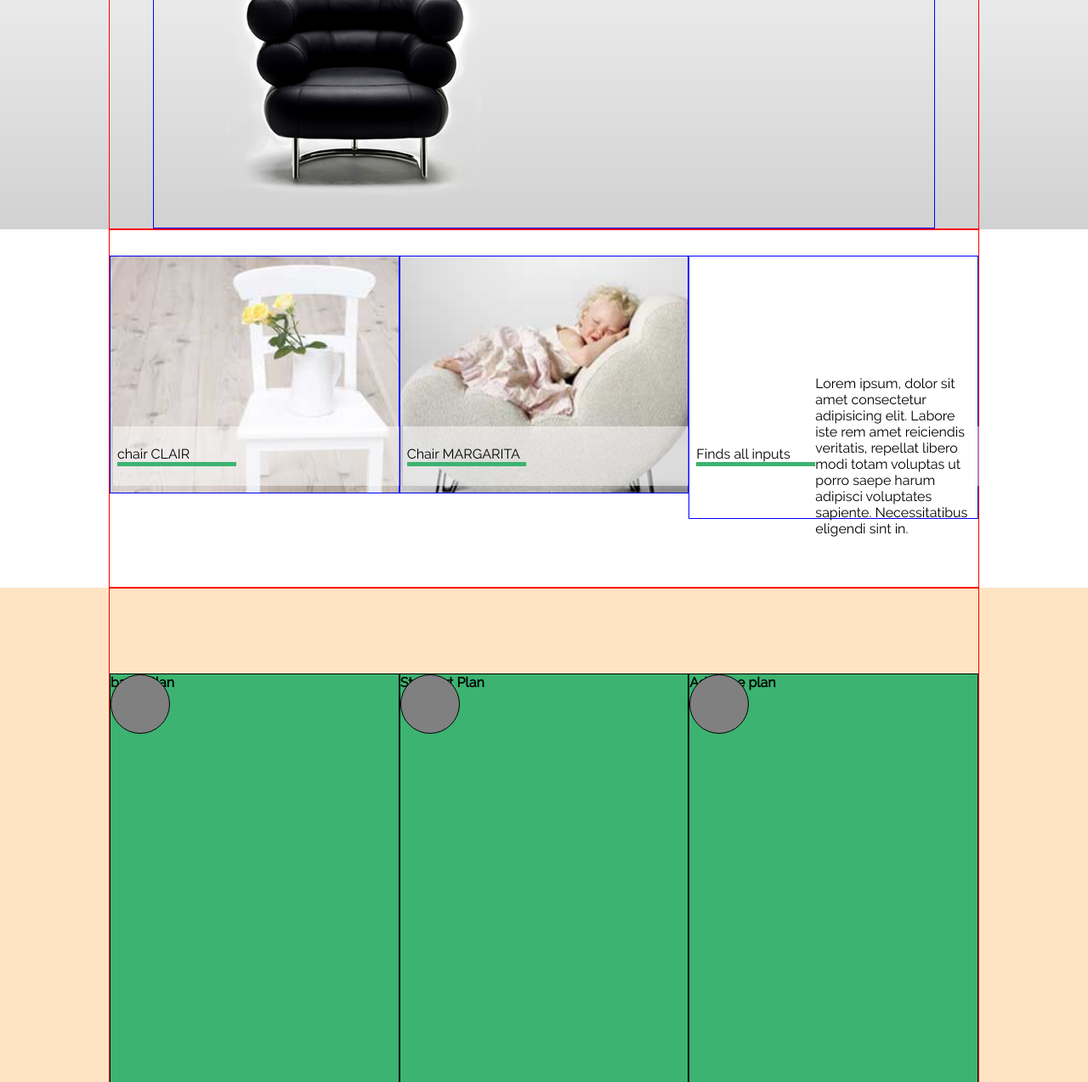
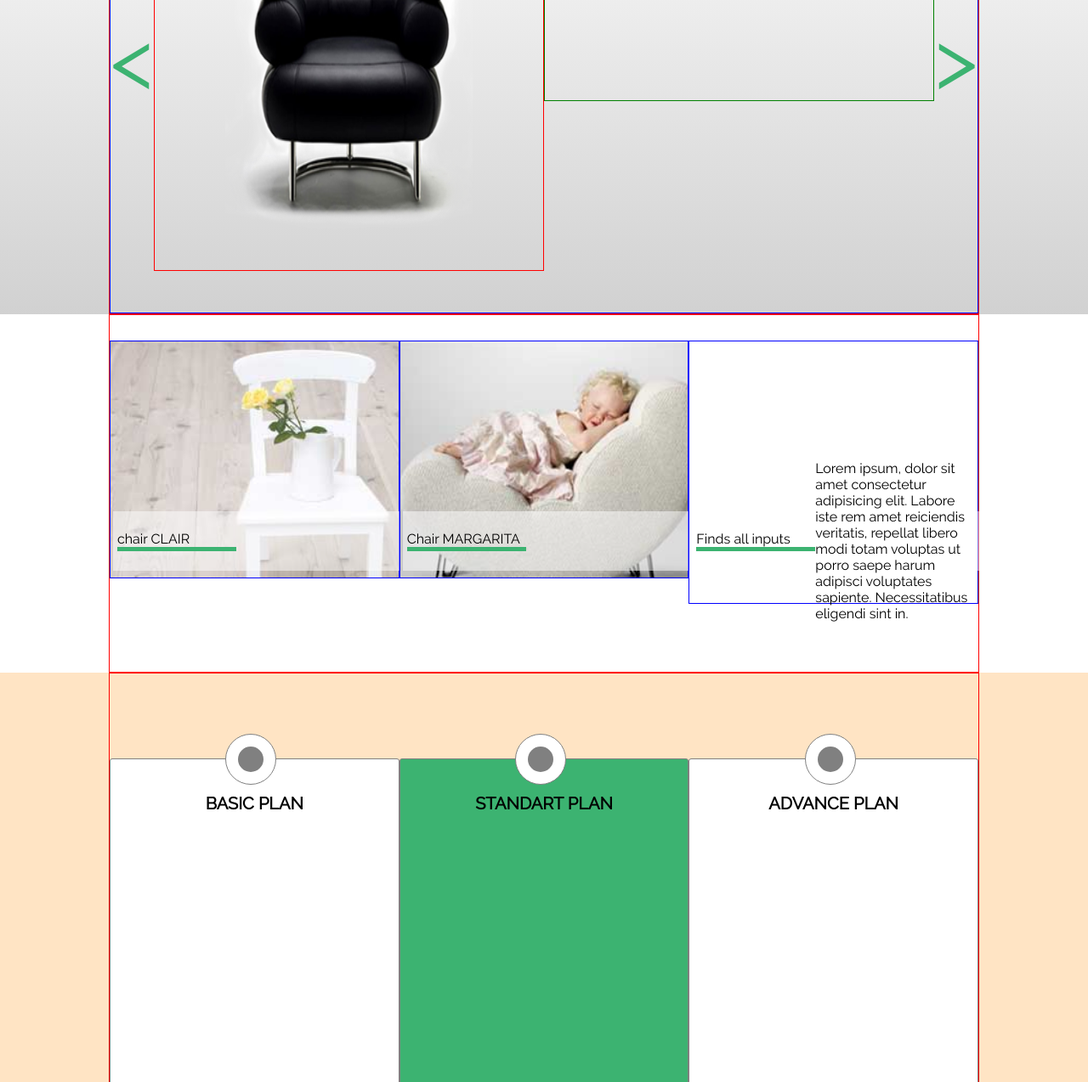
Before and after one commit to MateuszUrb/LandingPage, a plain HTML site: page index.html in a window 1280 px wide. Shown: the part 274-1548 px from the top of the page at 85% size. Drawn offline with Linux system fonts and the light colour scheme; a script that the page names is missing.

Commit message:
fixing in progrss

```diff
--- a/style/style.css
+++ b/style/style.css
@@ -79,33 +79,50 @@ background: linear-gradient(0deg, rgba(199,199,199,0.8183648459383753) 0%, rgba(
 }
 
 .slider {
-    height: 500px;
-    width: 90%;
+    height: 600px;
+    width: 100%;
     border: 1px solid blue;
     display: flex;
     align-items: center;
 }
 
-/* .sliderChair{
+.sliderChair{
     height: 500px;
+    width: 50%;
     border: 1px solid red;
     float: left;
     background-size: cover;
 
 }
 
+.slider::before {
+    content: "<";
+    font-size: 100px;
+    color: mediumseagreen
+    ;
+
+}
+
+.slider::after {
+    content: ">";
+    font-size: 100px;
+    color: mediumseagreen;
+
+}
+
+
 .sliderItem {
     float: right;
-    height: 500px;
+    height: 300px;
+    width: 50%;
     border: 1px solid green;
-    justify-content: center;
-} */
+ }
 
 .sliderItem h1 {
     margin-top: 30px;
     height: 90px;
+    width: 70%;
     font-size: 50px;
-    display: flex;
     justify-content: center;
 }
 
@@ -207,28 +224,55 @@ background: linear-gradient(0deg, rgba(199,199,199,0.8183648459383753) 0%, rgba(
 }
 
 .circleTop {
+    margin-left: 40%;
+    margin-top: -30px;
     position: absolute;
-    width: 70px;
-    height: 70px;
+    width: 60px;
+    height: 60px;
     display: block;
+    background-color: white;
+    border-radius: 50%;
+    border: 1px solid gray;
+}
+
+.circleInsideCirlce {
+    border: 10px solid gray;
     background-color: grey;
+    margin-left: 14px;
+    margin-top: 14px;
+    justify-content: center;
     border-radius: 50%;
-    border: 1px solid black;
+    width: 30px;
+    height: 30px;
 }
 
 .plan {
     position: relative;
     display: flex;
-    width: 360px;
+    width: 350px;
     height: 500px;
-    border: 1px solid black;
+    border: 1px solid gray;
     display: inline-block;
+    background-color: white;
+    border-radius: 3px;
+}
+
+.plan:nth-child(2) {
     background-color: mediumseagreen;
+}
+
+.planOption {
+    justify-content: center;
+    display: flex;
+    text-transform: uppercase;
+    font-size: 20px;
+    margin-top: 40px;
 }
 
 
 form {
-    height: 500px;
+    height: 300px;
+    width: 30%;
     display: flex;
     flex-direction: column;
     justify-content: space-around;
```
